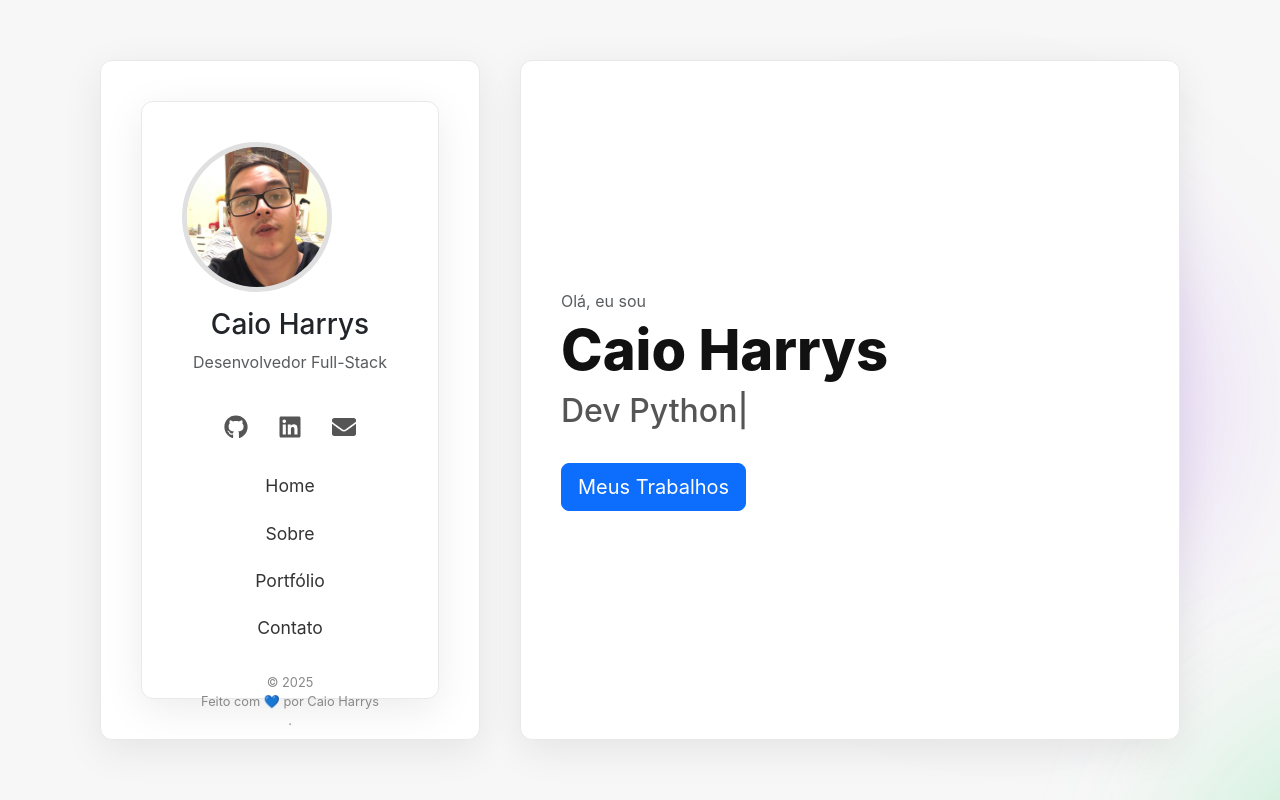
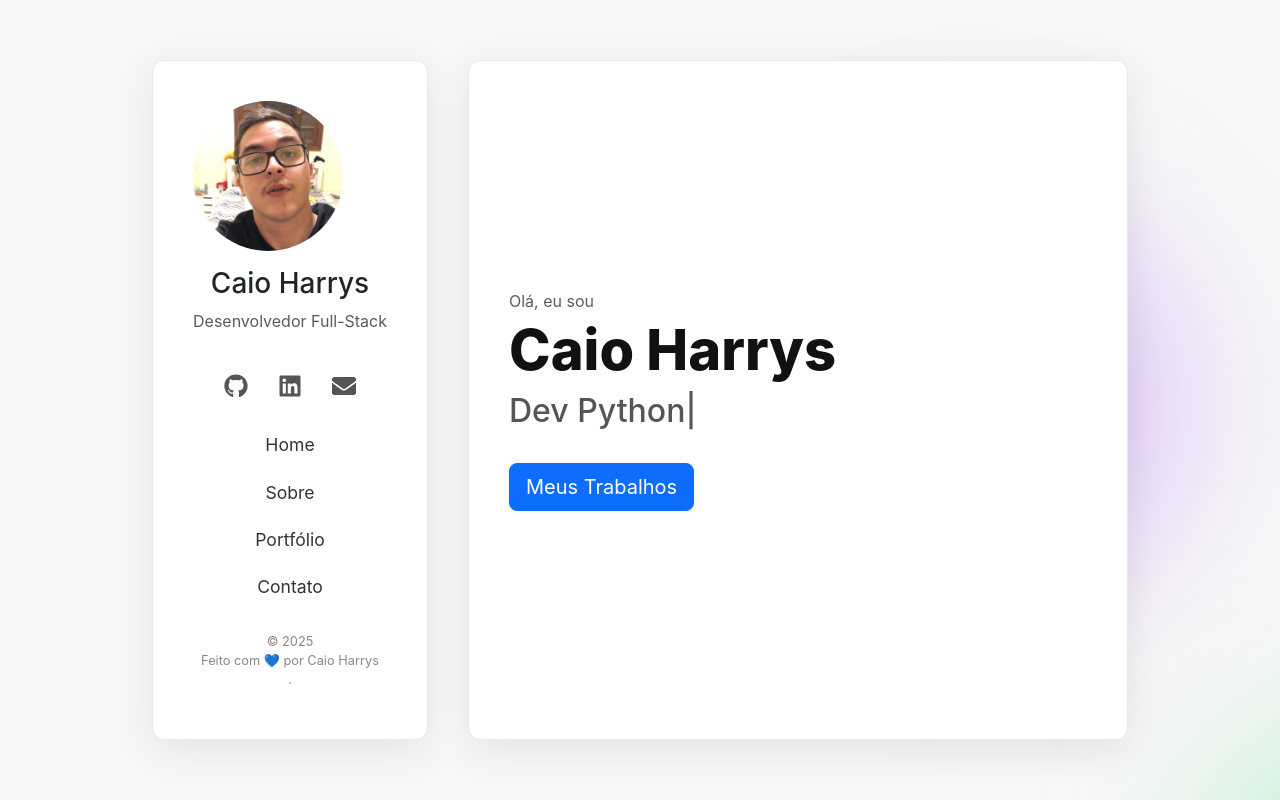
Before and after one commit to CaioHarrys/harrys-CR, a React (Create React App) app in the folder meu-portfolio/: page / in a window 1280 px wide. Built offline with nearby package versions, Linux system fonts and the light colour scheme.

Commit message:
SaveP alt nos containers

```diff
--- a/meu-portfolio/src/App.js
+++ b/meu-portfolio/src/App.js
@@ -12,7 +12,7 @@ function App() {
       <div className="animated-shape shape2"></div>
 
       {/* PAINEL DA ESQUERDA (SIDEBAR) */}
-      <div className="sidebar-container">
+      <div>
         <Sidebar />
       </div>
 
--- a/meu-portfolio/src/assets/css/Sidebar.css
+++ b/meu-portfolio/src/assets/css/Sidebar.css
@@ -4,13 +4,14 @@
     flex-direction: column;
     height: 100%;
     padding: 20px;
+    margin: 0;
+    border: none;
 }
 
 /* Estilo da Imagem de Perfil */
 .profile-image {
     width: 150px;
     height: 150px;
-    border: 5px solid #e0e0e0;
     object-fit: cover; /* Garante que a imagem não fique distorcida */
 }
 
--- a/meu-portfolio/src/components/Sidebar.js
+++ b/meu-portfolio/src/components/Sidebar.js
@@ -7,7 +7,7 @@ import { FaGithub, FaLinkedin, FaEnvelope } from 'react-icons/fa';
 const Sidebar = () => {
   // O container principal agora ocupa 100% da altura do painel pai
   return (
-    <div className="sidebar-container text-center" style={{ height: '100%' }}>
+    <div className="sidebar-container text-center">
       {/* ... o restante do seu código da sidebar ... */}
       <Image src={profileImage} roundedCircle className="profile-image" />
       <h3 className="mt-3">Caio Harrys</h3>
```
